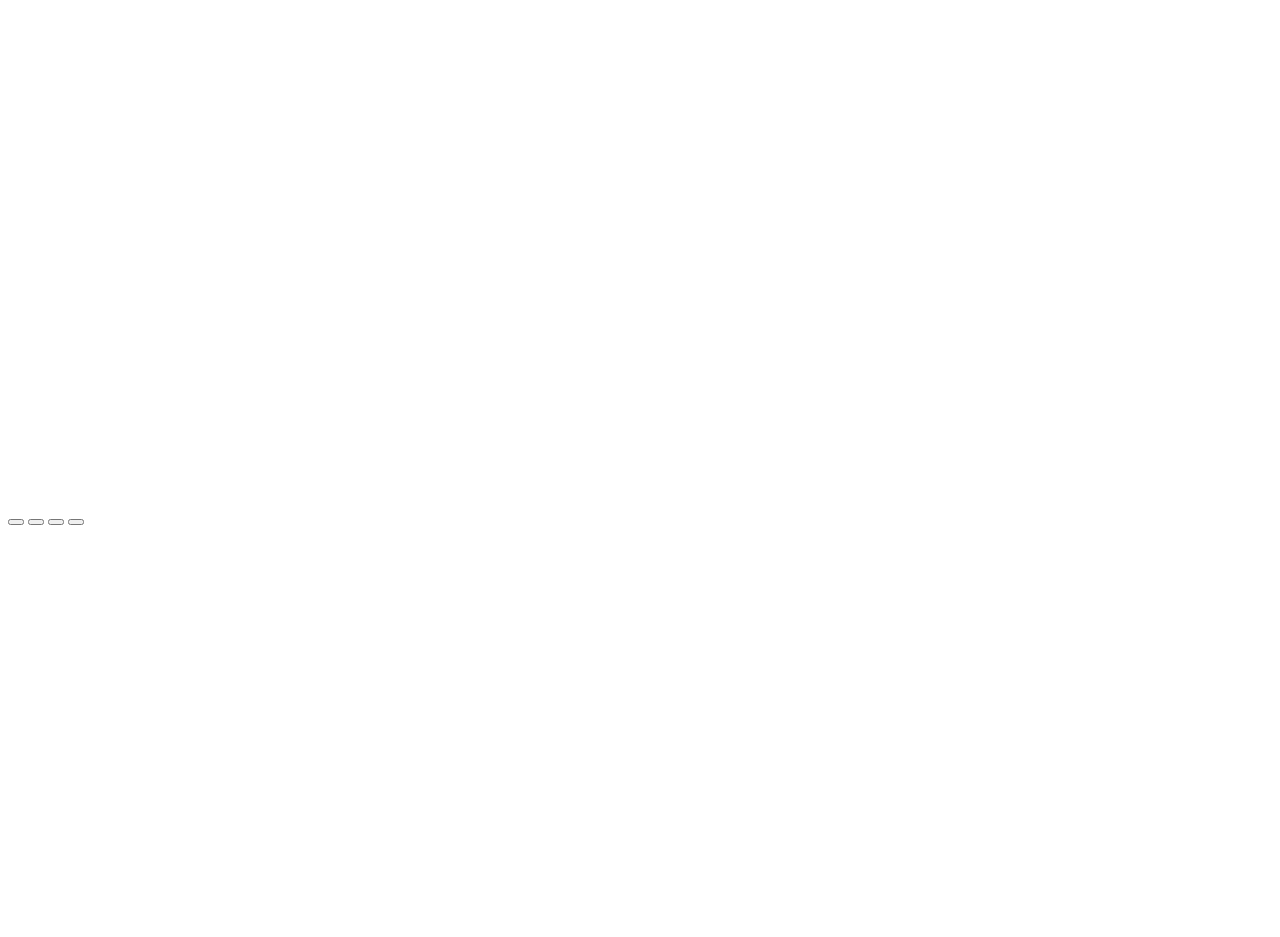
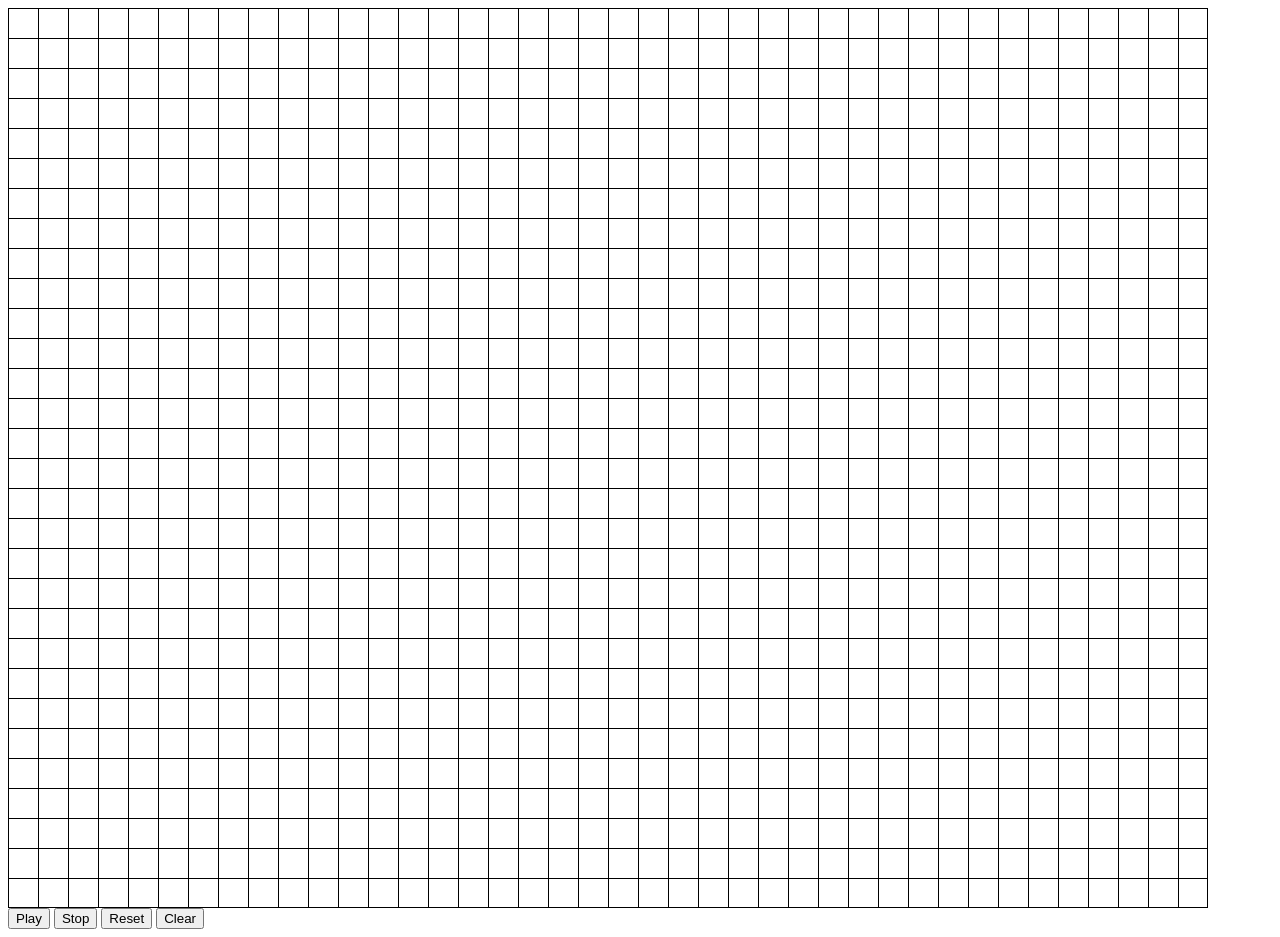
Before and after one commit to mmaguire333/game-of-life, a plain HTML site: page index.html in a window 1280 px wide. Before the commit the page ends 800 px from the top, so only its background shows below. Drawn offline with Linux system fonts and the light colour scheme.

Commit message:
Create divs for the grid cells and add them to the grid container

```diff
--- a/index.html
+++ b/index.html
@@ -5,16 +5,16 @@
     <meta http-equiv="X-UA-Compatible" content="IE=edge">
     <meta name="viewport" content="width=device-width, initial-scale=1.0">
     <link rel="stylesheet" href="style.css">
-    <script src="script.js"></script>
+    <script src="script.js" defer></script>
     <title>Game of Life</title>
 </head>
 <body>
     <div class="grid-container"></div>
     <div class="buttons">
-        <button type="button" id="play-button"></button>
-        <button type="button" id="stop-button"></button>
-        <button type="button" id="reset-button"></button>
-        <button type="button" id="clear-button"></button>
+        <button type="button" id="play-button">Play</button>
+        <button type="button" id="stop-button">Stop</button>
+        <button type="button" id="reset-button">Reset</button>
+        <button type="button" id="clear-button">Clear</button>
     </div>
 </body>
 </html>
--- a/script.js
+++ b/script.js
@@ -1 +1,11 @@
 let container = document.querySelector('.grid-container');
+
+(function createGridCells(numRows, numCols) {
+    for(let i = 0; i < numRows; i++) {
+        for(let j = 0; j < numCols; j++) {
+            let newCell = document.createElement('div');
+            newCell.className = `cell row-${i} col-${j}`;
+            container.appendChild(newCell);
+        }
+    }
+})(30, 40);
--- a/style.css
+++ b/style.css
@@ -1,6 +1,19 @@
 .grid-container {
     width: 90vw;
     display: grid;
-    grid-template-columns: repeat(300, 5px);
-    grid-template-rows: repeat(100, 5px);
+    grid-template-columns: repeat(40, 30px);
+    grid-template-rows: repeat(30, 30px);
 }
+
+.cell {
+    border-left: 1px solid black;
+    border-top: 1px solid black;
+}
+
+.col-39 {
+    border-right: 1px solid black;
+}
+
+.row-29 {
+    border-bottom: 1px solid black;
+}
```
